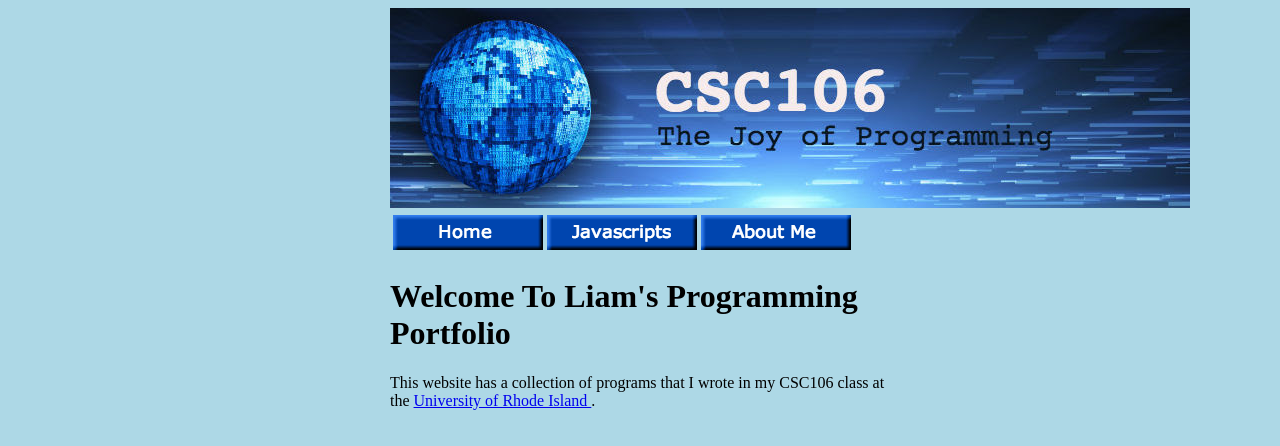
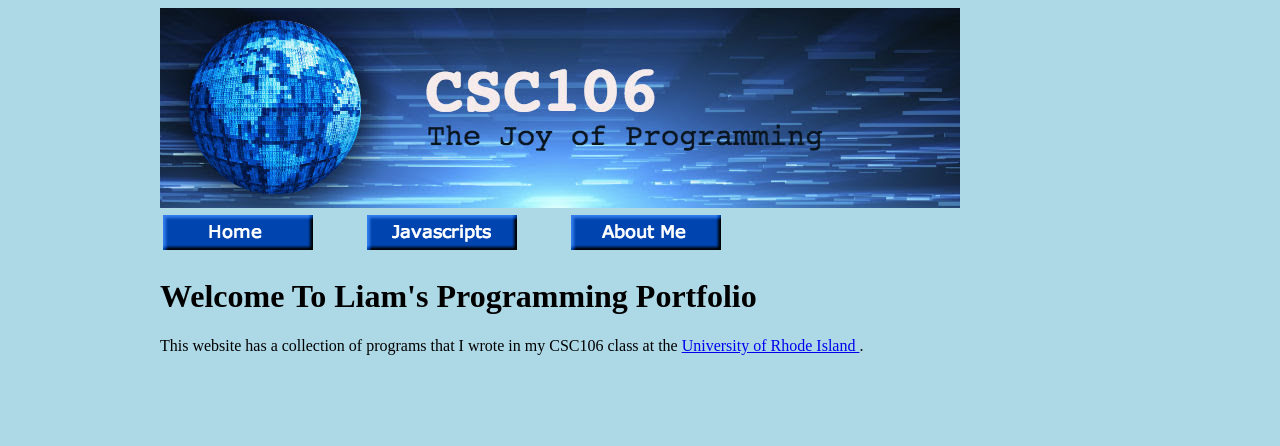
Before and after one commit to williamdowden/williamdowden.github.io, a plain HTML site: page index.html in a window 1280 px wide. Drawn offline with Linux system fonts and the light colour scheme.

Commit message:
Update index.html

```diff
--- a/index.html
+++ b/index.html
@@ -7,7 +7,7 @@
     </head>
         <style>
             .content {
-            max-width: 500px;
+            max-width: 960px;
             margin: auto;
                      }
         </style>
```
